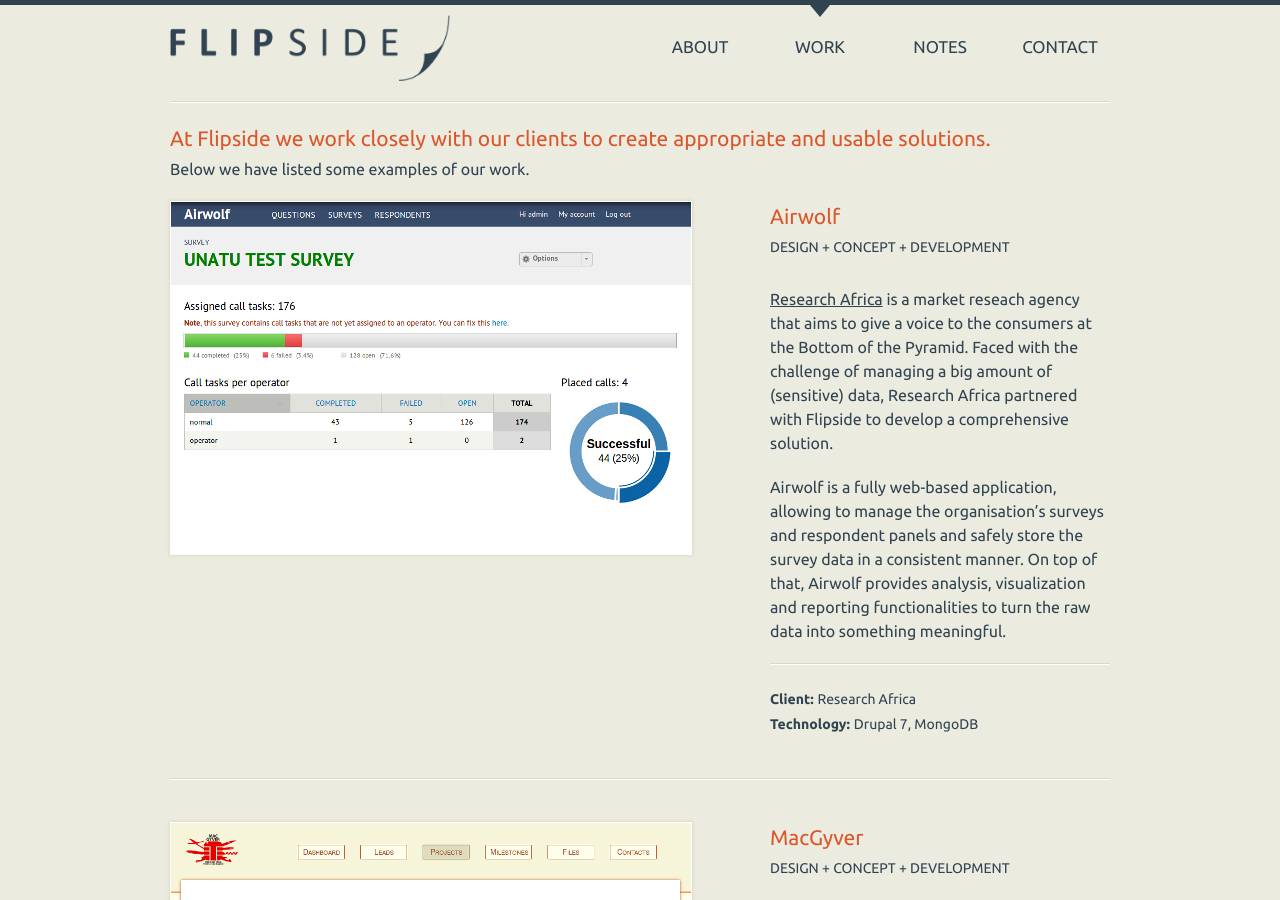
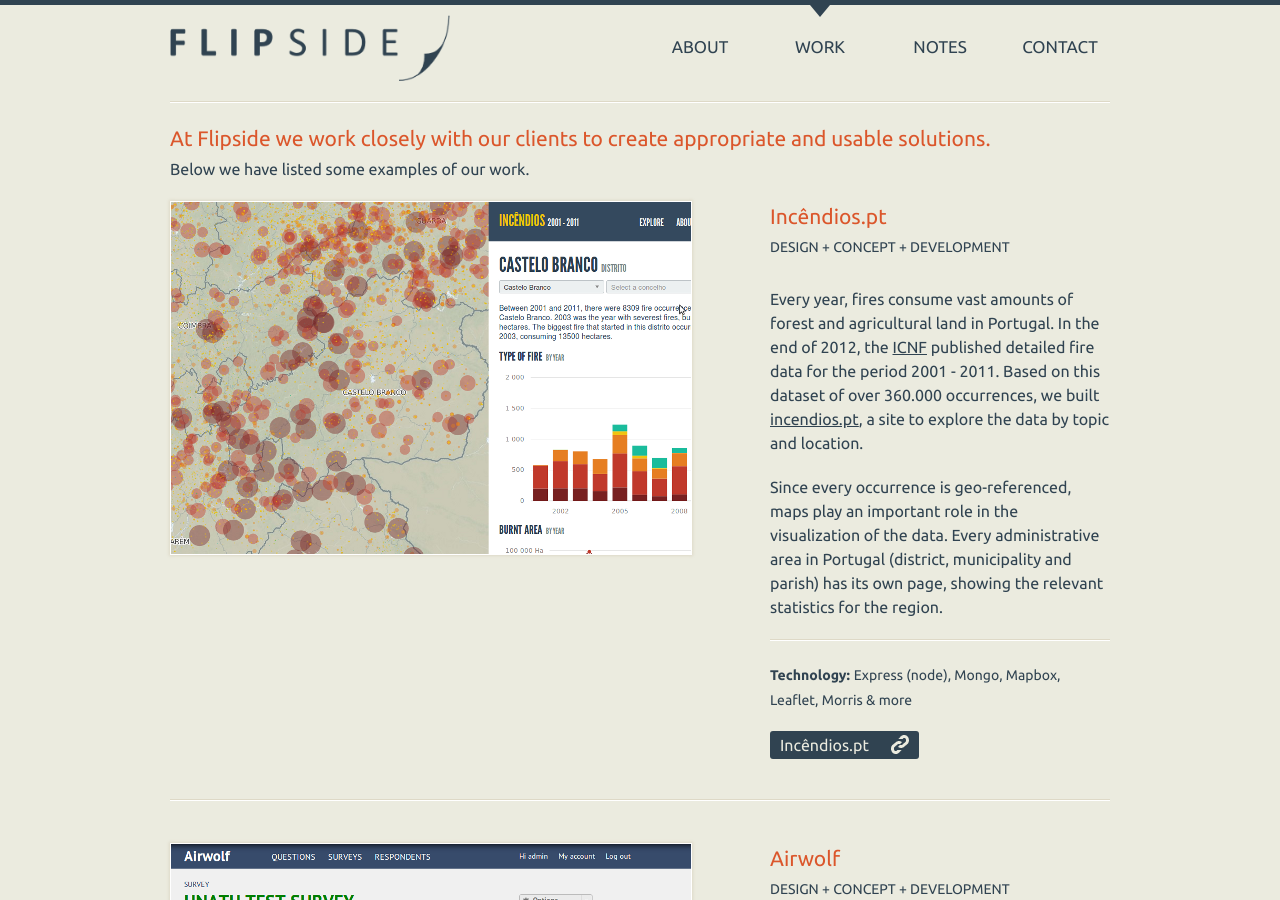
Before and after one commit to flipside-org/flipside.org, a Jekyll site: the page built from projects.html, in a window 1280 px wide and 900 px high. Built offline with Jekyll 4.4.1, drawn with Linux system fonts in a browser that asks for light colours; nearby versions of some CDN libraries.

Commit message:
Add incendios to project listing + frontpage

```diff
--- /dev/null
+++ b/_posts/projects/2013-07-02-Incendios.md
@@ -0,0 +1,18 @@
+---
+title: Incêndios.pt
+permalink: /projects/incendios/index.html
+category: project
+anchor: incendios
+
+meta: Design + Concept + Development
+image: incendios-med.png
+technology: Express (node), Mongo, Mapbox, Leaflet, Morris & more
+keywords: Data visualization, Open Data, Maps
+project_link:
+  href: http://www.incendios.pt
+  text: Incêndios.pt
+
+---
+Every year, fires consume vast amounts of forest and agricultural land in Portugal. In the end of 2012, the [ICNF](http://www.icnf.pt) published detailed fire data for the period 2001 - 2011. Based on this dataset of over 360.000 occurrences, we built [incendios.pt](http://www.incendios.pt), a site to explore the data by topic and location.
+
+Since every occurrence is geo-referenced, maps play an important role in the visualization of the data. Every administrative area in Portugal (district, municipality and parish) has its own page, showing the relevant statistics for the region.
```
Also changed, not shown: index.html (+4 -4 lines), images/projects/incendios-med.png (added), images/projects/incendios-thumb.png (added).
